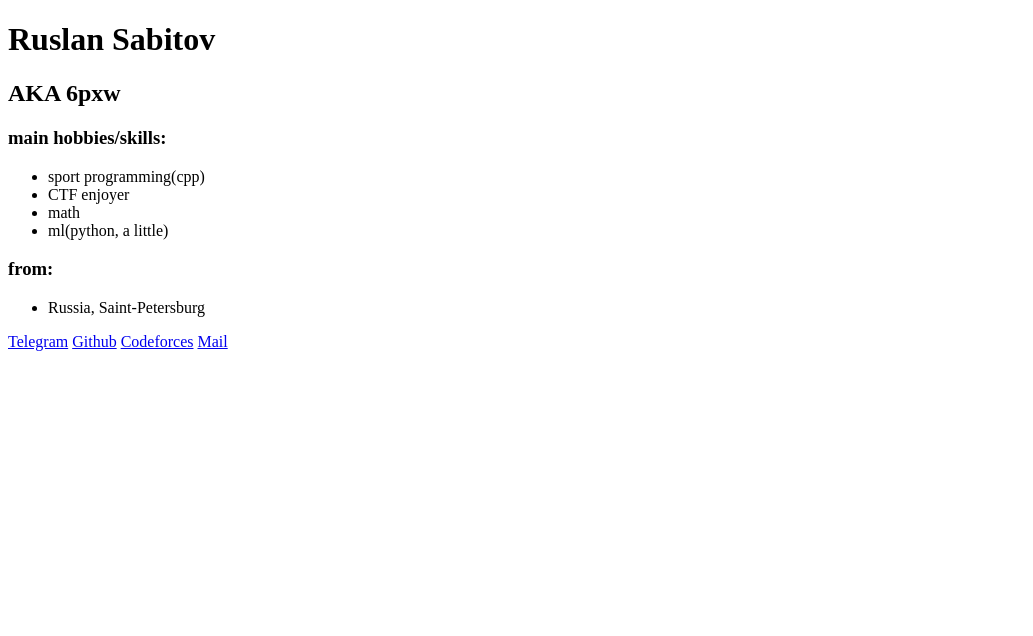
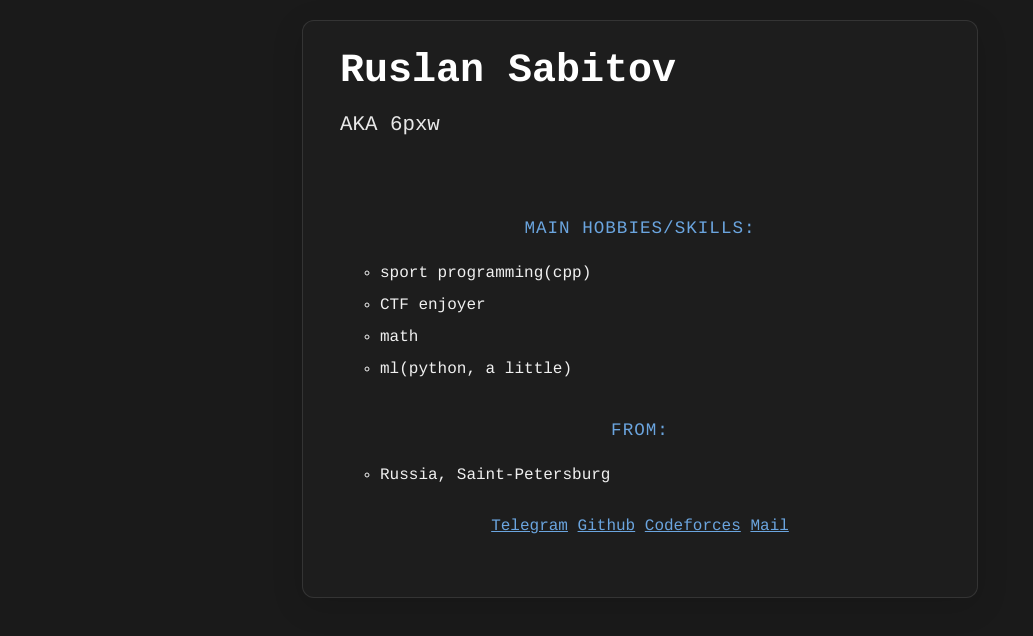
Before and after one commit to SabitovRuslan/6pwx, a plain HTML site: page index.html in a window 1280 px wide. Shown: the whole page, without its empty margins (0-1033 px from the left). Drawn offline with Linux system fonts and the light colour scheme; the site is published under a folder, as on GitHub Pages, so addresses that start at the root find nothing; a web font is replaced by a local one.

Commit message:
Update index.html

```diff
--- a/index.html
+++ b/index.html
@@ -6,12 +6,12 @@
 <head>
     <meta charset="UTF-8">
     <title>6pwx</title>
-    <link rel="stylesheet" href="/static/css/style.css">
+    <link rel="stylesheet" href="static/css/style.css">
     <link rel="preconnect" href="https://fonts.googleapis.com">
     <link rel="preconnect" href="https://fonts.gstatic.com" crossorigin>
     <link href="https://fonts.googleapis.com/css2?family=Cousine:ital,wght@0,400;0,700;1,400;1,700&family=PT+Mono&display=swap" rel="stylesheet">
-    <link rel="icon" href="/static/img/Avatar.png" type="image/x-icon">
-    <link rel="stylesheet", href="/static/css/style.css">
+    <link rel="icon" href="static/img/Avatar.png" type="image/x-icon">
+    <link rel="stylesheet", href="static/css/style.css">
 </head>
 
 <body>
```
